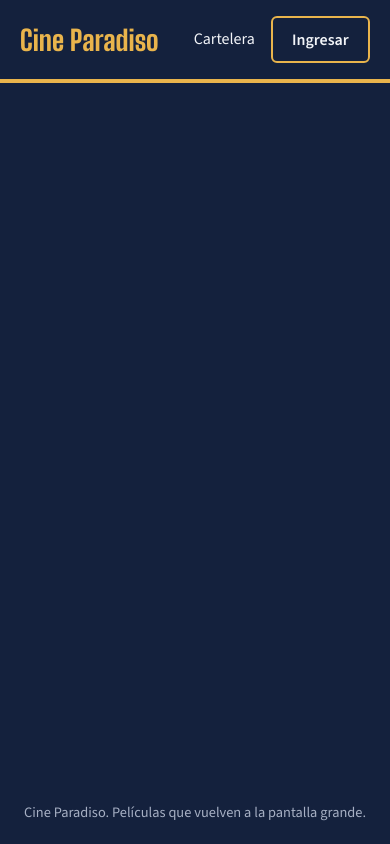
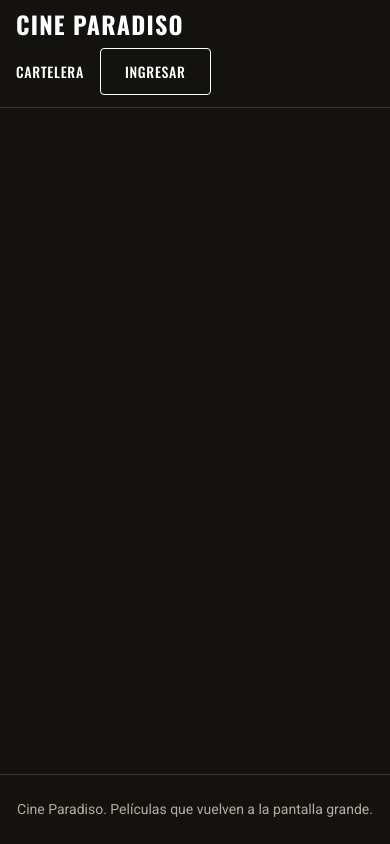
Before and after one commit to LucasFiuba1/tp-integrador-ids-cinemark, a Flask app: template src/frontend/templates/base.html in a window 390 px wide. Run offline with Flask 3, Linux system fonts and the light colour scheme; the template is opened without the code that fills it, so the values that code supplies are empty.

Commit message:
SCRUM-111: tokens de diseño según el Figma (colores, tipografía, espaciados, breakpoints)

```diff
--- a/src/frontend/static/css/estilos.css
+++ b/src/frontend/static/css/estilos.css
@@ -1,14 +1,5 @@
-/* Cine Paradiso: sala a oscuras, marquesina dorada, telón rojo. Mobile-first. */
-:root {
-  --noche: #14213d;      /* fondo de sala */
-  --butaca: #1f2f54;     /* superficies */
-  --marquesina: #e9b44c; /* acción principal */
-  --telon: #9e2a2b;      /* ocupado / error */
-  --pantalla: #f2f4f8;   /* texto principal */
-  --tenue: #a7b0c4;      /* texto secundario */
-  --titulos: "Big Shoulders Display", "Arial Narrow", sans-serif;
-  --texto: "Source Sans 3", "Segoe UI", sans-serif;
-}
+/* Cine Paradiso: estilos base y componentes. Mobile-first.
+   Solo usa los tokens de tokens.css (colores, tipografía, espaciados, radios). */
 
 * { box-sizing: border-box; }
 
@@ -17,71 +8,134 @@ body {
   min-height: 100vh;
   display: flex;
   flex-direction: column;
-  background: var(--noche);
-  color: var(--pantalla);
-  font: 1rem/1.55 var(--texto);
+  background: var(--color-fondo);
+  color: var(--color-texto);
+  font: var(--peso-normal) var(--texto-md)/var(--interlineado) var(--fuente-texto);
 }
 
-a { color: var(--marquesina); }
-a:focus-visible, button:focus-visible, input:focus-visible {
-  outline: 3px solid var(--marquesina);
+a { color: var(--color-texto); }
+a:hover { color: var(--color-primario); }
+a:focus-visible, button:focus-visible, input:focus-visible, select:focus-visible, textarea:focus-visible {
+  outline: 2px solid var(--color-foco);
   outline-offset: 2px;
 }
 
-h1, h2, h3 { font-family: var(--titulos); font-weight: 800; line-height: 1.1; margin: 0 0 .5em; }
-h1 { font-size: clamp(2rem, 7vw, 3.5rem); }
+h1, h2, h3 {
+  margin: 0 0 var(--espacio-3);
+  font-family: var(--fuente-titulos);
+  font-weight: var(--peso-negrita);
+  line-height: var(--interlineado-titulos);
+  letter-spacing: var(--espaciado-letras);
+  text-transform: uppercase;
+}
+h1 { font-size: var(--texto-2xl); }
+h2 { font-size: var(--texto-xl); }
+h3 { font-size: var(--texto-lg); }
 
+/* Header */
 .marquesina {
   display: flex;
   flex-wrap: wrap;
-  gap: .75rem 1.5rem;
+  gap: var(--espacio-3) var(--espacio-5);
   align-items: center;
   justify-content: space-between;
-  padding: 1rem 1.25rem;
-  border-bottom: 4px solid var(--marquesina);
+  min-height: var(--alto-header);
+  padding: var(--espacio-3) var(--espacio-4);
+  background: var(--color-fondo);
+  border-bottom: var(--borde-fino);
 }
 
 .marca {
-  font: 800 1.75rem/1 var(--titulos);
-  color: var(--marquesina);
+  font: var(--peso-negrita) var(--texto-xl)/1 var(--fuente-titulos);
+  letter-spacing: var(--espaciado-letras);
+  text-transform: uppercase;
+  color: var(--color-texto);
   text-decoration: none;
 }
 
-.menu { display: flex; flex-wrap: wrap; gap: 1rem; align-items: center; }
-.menu a { color: var(--pantalla); text-decoration: none; }
+.menu { display: flex; flex-wrap: wrap; gap: var(--espacio-4); align-items: center; }
+.menu a {
+  font: var(--peso-medio) var(--texto-sm) var(--fuente-titulos);
+  letter-spacing: var(--espaciado-letras);
+  text-transform: uppercase;
+  text-decoration: none;
+}
 
-.contenido { flex: 1; width: 100%; max-width: 72rem; margin: 0 auto; padding: 1.5rem 1.25rem; }
-.portada { max-width: 40rem; padding: 2rem 0; }
-.portada p, .estado { color: var(--tenue); }
+/* Contenido */
+.contenido {
+  flex: 1;
+  width: 100%;
+  max-width: var(--ancho-contenido);
+  margin: 0 auto;
+  padding: var(--espacio-5) var(--espacio-4);
+}
+.portada { max-width: 40rem; padding: var(--espacio-6) 0; }
+.portada p, .estado { color: var(--color-texto-secundario); }
 
+/* Botones */
 .boton {
   display: inline-block;
-  padding: .7rem 1.2rem;
-  border: 0;
-  border-radius: 6px;
-  background: var(--marquesina);
-  color: var(--noche);
-  font: 600 1rem var(--texto);
+  padding: var(--espacio-3) var(--espacio-5);
+  border: 1px solid var(--color-texto);
+  border-radius: var(--radio-sm);
+  background: var(--color-texto);
+  color: var(--color-texto-invertido);
+  font: var(--peso-medio) var(--texto-sm)/1 var(--fuente-titulos);
+  letter-spacing: var(--espaciado-letras);
+  text-transform: uppercase;
+  text-decoration: none;
   cursor: pointer;
-  text-decoration: none;
+  transition: background var(--transicion), color var(--transicion);
 }
-.boton-secundario { background: transparent; color: var(--marquesina); border: 2px solid var(--marquesina); }
+.boton:hover { background: var(--color-superficie); color: var(--color-texto); }
+.boton-secundario { background: transparent; color: var(--color-texto); }
+.boton-secundario:hover { background: var(--color-texto); color: var(--color-texto-invertido); }
 
-.campo { display: grid; gap: .3rem; margin-bottom: 1rem; }
+/* Campos */
+.campo { display: grid; gap: var(--espacio-1); margin-bottom: var(--espacio-4); }
+.campo span {
+  font: var(--peso-medio) var(--texto-xs) var(--fuente-titulos);
+  letter-spacing: var(--espaciado-letras);
+  text-transform: uppercase;
+  color: var(--color-texto-tenue);
+}
 .campo input {
-  padding: .65rem .8rem;
-  border: 1px solid var(--tenue);
-  border-radius: 6px;
-  background: var(--butaca);
-  color: var(--pantalla);
+  padding: var(--espacio-3);
+  border: var(--borde-fino);
+  border-radius: var(--radio-sm);
+  background: var(--color-superficie);
+  color: var(--color-texto);
   font: inherit;
 }
+.campo input::placeholder { color: var(--color-texto-tenue); }
 
-.aviso { padding: .75rem 1rem; border-radius: 6px; background: var(--butaca); border-left: 4px solid var(--marquesina); }
-.aviso-error { border-left-color: var(--telon); }
+/* Avisos (mensajes flash) */
+.aviso {
+  padding: var(--espacio-3) var(--espacio-4);
+  border-radius: var(--radio-sm);
+  background: var(--color-panel);
+  border-left: 3px solid var(--color-texto-tenue);
+}
+.aviso-error { border-left-color: var(--color-error); }
+.aviso-exito { border-left-color: var(--color-exito); }
 
-.pie { padding: 1.25rem; color: var(--tenue); font-size: .9rem; text-align: center; }
+/* Footer */
+.pie {
+  padding: var(--espacio-5) var(--espacio-4);
+  border-top: var(--borde-fino);
+  color: var(--color-texto-secundario);
+  font-size: var(--texto-sm);
+  text-align: center;
+}
 
+/* Tablet */
 @media (min-width: 48rem) {
-  .contenido { padding: 2.5rem 2rem; }
+  .marquesina { padding: var(--espacio-3) var(--espacio-6); }
+  .contenido { padding: var(--espacio-6); }
 }
+
+/* Desktop */
+@media (min-width: 64rem) {
+  h1 { font-size: var(--texto-3xl); }
+  .contenido { padding: var(--espacio-7) var(--espacio-6); }
+}
--- /dev/null
+++ b/src/frontend/static/css/tokens.css
@@ -0,0 +1,70 @@
+/* Tokens de diseño de Cine Paradiso (SCRUM-111).
+   Valores tomados de los mockups de Figma (archivo 3zp9Q3xZzZjXT6pe4ToVkQ).
+   Todos los componentes y pantallas usan estas variables: no escribir colores ni medidas sueltas.
+   Detalle y ejemplos de uso en docs/design_system.md. */
+:root {
+  /* Colores: fondos, de más oscuro a más claro */
+  --color-fondo: #14120f;            /* fondo de página, header y footer */
+  --color-panel: #1f1c19;            /* tarjetas, paneles, sidebar del backoffice */
+  --color-superficie: #2b2723;       /* campos, ítems activos, butaca libre, pista de barras */
+  --color-superficie-alta: #3a3631;  /* butaca ocupada, barras neutras */
+  --color-borde: #3a3631;            /* divisores y bordes de paneles */
+
+  /* Colores: texto */
+  --color-texto: #ffffff;
+  --color-texto-secundario: #b4aca2; /* bajadas, links del footer */
+  --color-texto-tenue: #a19a91;      /* etiquetas, placeholders, borde de butaca libre */
+  --color-texto-invertido: #14120f;  /* texto sobre fondos claros (botón blanco, QR) */
+
+  /* Colores: marca y estados */
+  --color-primario: #e0332a;         /* acción principal, butaca seleccionada, destacado */
+  --color-primario-hover: #c42c24;
+  --color-exito: #3fb27f;            /* confirmación, variaciones positivas */
+  --color-error: var(--color-primario);
+  --color-foco: #ffffff;
+
+  /* Tipografía */
+  --fuente-titulos: "Oswald", "Arial Narrow", sans-serif;     /* títulos, botones, etiquetas */
+  --fuente-texto: "Roboto", "Segoe UI", Arial, sans-serif;     /* texto corrido */
+  --peso-normal: 400;
+  --peso-medio: 500;
+  --peso-negrita: 700;
+  --texto-xs: .75rem;   /* 12 px: etiquetas en mayúscula, leyendas */
+  --texto-sm: .875rem;  /* 14 px: menú, botones, footer, tablas */
+  --texto-md: 1rem;     /* 16 px: texto base */
+  --texto-lg: 1.25rem;  /* 20 px: títulos de tarjeta */
+  --texto-xl: 1.5rem;   /* 24 px: logo, títulos de sección */
+  --texto-2xl: 2rem;    /* 32 px: título de página en mobile */
+  --texto-3xl: 2.5rem;  /* 40 px: título de página y KPI en desktop */
+  --interlineado: 1.5;
+  --interlineado-titulos: 1.15;
+  --espaciado-letras: .05em; /* títulos y etiquetas en mayúscula */
+
+  /* Espaciados (múltiplos de 4 px) */
+  --espacio-1: .25rem;  /* 4 px */
+  --espacio-2: .5rem;   /* 8 px */
+  --espacio-3: .75rem;  /* 12 px */
+  --espacio-4: 1rem;    /* 16 px */
+  --espacio-5: 1.5rem;  /* 24 px */
+  --espacio-6: 2rem;    /* 32 px */
+  --espacio-7: 3rem;    /* 48 px */
+  --espacio-8: 4rem;    /* 64 px */
+
+  /* Bordes y sombras */
+  --radio-sm: 4px;      /* botones, campos, badges, butacas */
+  --radio-md: 8px;      /* tarjetas y paneles */
+  --radio-redondo: 999px;
+  --borde-fino: 1px solid var(--color-borde);
+  --sombra-panel: 0 8px 24px rgb(0 0 0 / .35);
+
+  /* Layout */
+  --ancho-contenido: 72rem;  /* 1152 px: contenido central del desktop de 1440 px */
+  --alto-header: 4.5rem;     /* 72 px */
+  --ancho-sidebar: 16rem;    /* 256 px: sidebar del backoffice */
+  --transicion: 150ms ease;
+}
+
+/* Breakpoints (mobile-first, se usan como valores literales porque CSS no admite variables en @media):
+   tablet  -> @media (min-width: 48rem)  768 px
+   desktop -> @media (min-width: 64rem)  1024 px
+   ancho   -> @media (min-width: 90rem)  1440 px */
--- a/src/frontend/templates/base.html
+++ b/src/frontend/templates/base.html
@@ -5,7 +5,9 @@
   <meta name="viewport" content="width=device-width, initial-scale=1">
   <title>{% block titulo %}Cine Paradiso{% endblock %}</title>
   <link rel="preconnect" href="https://fonts.googleapis.com">
-  <link href="https://fonts.googleapis.com/css2?family=Big+Shoulders+Display:wght@600;800&family=Source+Sans+3:wght@400;600&display=swap" rel="stylesheet">
+  <link rel="preconnect" href="https://fonts.gstatic.com" crossorigin>
+  <link href="https://fonts.googleapis.com/css2?family=Oswald:wght@400;500;700&family=Roboto:wght@400;500;700&display=swap" rel="stylesheet">
+  <link rel="stylesheet" href="{{ url_for('static', filename='css/tokens.css') }}">
   <link rel="stylesheet" href="{{ url_for('static', filename='css/estilos.css') }}">
 </head>
 <body>
```
Also changed, not shown: docs/design_system.md (added, +88 -0 lines), src/tests/test_estilos.py (added, +31 -0 lines), .claude/rules/frontend.md.
